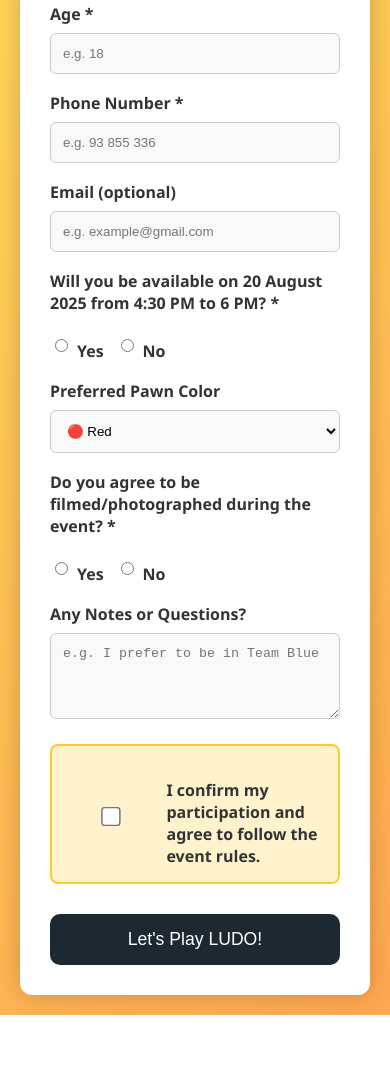
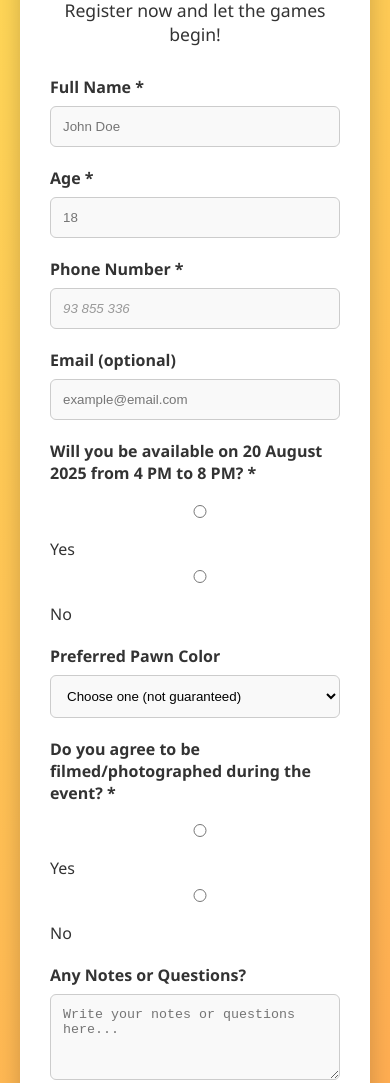
Before and after one commit to moahmedamine/ludo-registration, a plain HTML site: page index.html in a window 390 px wide. Shown: the part 427-1510 px from the top of the page. Before the commit the page ends 1442 px from the top, so only its background shows below. Drawn offline with Linux system fonts and the light colour scheme.

Commit message:
Update index.html

```diff
--- a/index.html
+++ b/index.html
@@ -2,71 +2,160 @@
 <html lang="en">
 <head>
   <meta charset="UTF-8" />
-  <meta name="viewport" content="width=device-width, initial-scale=1.0"/>
+  <meta name="viewport" content="width=device-width, initial-scale=1" />
   <title>LUDO Real Life - Registration Form</title>
   <style>
-    @keyframes slideIn { 0%{transform:translateY(-50px);opacity:0} 100%{transform:translateY(0);opacity:1} }
-    body { font-family:'Segoe UI', Tahoma, Geneva, Verdana, sans-serif; background: linear-gradient(135deg,#ffe259,#ffa751); margin:0; padding:20px; animation:slideIn 1s ease-out; }
-    .container { max-width:800px; background:#fff; margin:auto; padding:30px; box-shadow:0 0 25px rgba(0,0,0,0.2); border-radius:12px; animation:slideIn 1.2s ease-out; }
-    .logo-container { text-align:center; margin-bottom:20px; }
-    .logo-container img { max-width:120px; border-radius:15px; box-shadow:0 5px 15px rgba(0,0,0,0.2); }
-    h1 { color:#e63946; text-align:center; font-size:2.2em; margin-bottom:10px; }
-    p.description { text-align:center; font-size:1.05em; margin-bottom:25px; color:#333; }
-    label { display:block; margin-top:18px; font-weight:bold; color:#333; }
-    input, select, textarea { width:100%; padding:12px; margin-top:8px; border:1px solid #ccc; border-radius:6px; background:#f9f9f9; box-sizing:border-box; }
-    .radio-group { display:flex; align-items:center; gap:20px; margin-top:8px; }
-    .radio-option { display:flex; align-items:center; gap:6px; }
-    .checkbox-group { margin-top:20px; padding:15px; border-radius:8px; display:flex; align-items:center; gap:12px; transition:all .3s ease; }
-    .checkbox-group.highlight { background:#fff3cd; border:2px solid #ffca2c; }
-    .checkbox-group input[type="checkbox"] { transform:scale(1.5); cursor:pointer; }
-    .checkbox-group label { font-weight:bold; color:#333; cursor:pointer; }
-    button { background-color:#1e2831; color:white; padding:15px; margin-top:30px; border:none; width:100%; border-radius:10px; font-size:1.1em; cursor:pointer; transition:background .3s ease; }
-    button:hover { background-color:#37434f; }
-    /* small responsive tweak */
-    @media (max-width:480px) {
-      h1{font-size:1.6em}
-      .radio-group { gap:12px; flex-wrap:wrap; }
+    @keyframes slideIn {
+      0% { transform: translateY(-50px); opacity: 0; }
+      100% { transform: translateY(0); opacity: 1; }
+    }
+    body {
+      font-family: 'Segoe UI', Tahoma, Geneva, Verdana, sans-serif;
+      background: linear-gradient(135deg, #ffe259, #ffa751);
+      margin: 0;
+      padding: 20px;
+      animation: slideIn 1s ease-out;
+    }
+    .container {
+      max-width: 800px;
+      background: #fff;
+      margin: auto;
+      padding: 30px;
+      box-shadow: 0 0 25px rgba(0,0,0,0.2);
+      border-radius: 12px;
+      animation: slideIn 1.2s ease-out;
+    }
+    .logo-container {
+      text-align: center;
+      margin-bottom: 20px;
+    }
+    .logo-container img {
+      max-width: 120px;
+      border-radius: 15px;
+      box-shadow: 0 5px 15px rgba(0,0,0,0.2);
+    }
+    h1 {
+      color: #e63946;
+      text-align: center;
+      font-size: 2.5em;
+      margin-bottom: 10px;
+    }
+    p.description {
+      text-align: center;
+      font-size: 1.1em;
+      margin-bottom: 30px;
+      color: #333;
+    }
+    label {
+      display: block;
+      margin-top: 20px;
+      font-weight: bold;
+      color: #333;
+    }
+    input, select, textarea {
+      width: 100%;
+      padding: 12px;
+      margin-top: 8px;
+      border: 1px solid #ccc;
+      border-radius: 6px;
+      background: #f9f9f9;
+      box-sizing: border-box;
+    }
+    .radio-group, .checkbox-group {
+      margin-top: 10px;
+    }
+    .radio-group input, .checkbox-group input {
+      margin-right: 10px;
+      vertical-align: middle;
+    }
+    .radio-group label, .checkbox-group label {
+      display: inline-block;
+      margin-right: 20px;
+      vertical-align: middle;
+      font-weight: normal;
+      color: #333;
+    }
+    .checkbox-group label {
+      font-weight: bold;
+    }
+    /* Make the checkbox bigger and highlighted */
+    .checkbox-group input[type="checkbox"] {
+      width: 22px;
+      height: 22px;
+      cursor: pointer;
+      outline: none;
+      border: 2px solid #ffa751;
+      border-radius: 5px;
+      transition: box-shadow 0.3s ease;
+      vertical-align: middle;
+    }
+    .checkbox-group input[type="checkbox"]:not(:checked) {
+      box-shadow: 0 0 8px 3px #ffecb3;
+      background-color: #fff8dc;
+    }
+    .checkbox-group input[type="checkbox"]:checked {
+      box-shadow: none;
+      background-color: #ffa751;
+      border-color: #e68a00;
+    }
+    button {
+      background-color: #1e2831;
+      color: white;
+      padding: 15px;
+      margin-top: 30px;
+      border: none;
+      width: 100%;
+      border-radius: 10px;
+      font-size: 1.3em;
+      cursor: pointer;
+      transition: background 0.3s ease;
+    }
+    button:hover {
+      background-color: #37434f;
+    }
+    /* Placeholder examples */
+    input#phone::placeholder {
+      color: #999;
+      font-style: italic;
     }
   </style>
 </head>
 <body>
   <div class="container">
     <div class="logo-container">
-      <!-- replace the src with your real logo filename -->
-      <img src="ludoooooooooo.png" alt="Ludo Logo">
+      <img src="ludoooooooooo.png" alt="Ludo Logo" />
     </div>
+    <h1 class="animated-title">🎲 LUDO REAL LIFE</h1>
+    <p class="description">
+      Join the ultimate outdoor LUDO challenge on <strong>20 August 2025</strong>!<br />
+      Only 20 players will enter – real dice, real game board, real fun. Register now and let the games begin!
+    </p>
 
-    <h1 class="animated-title">🎲 LUDO REAL LIFE</h1>
-    <p class="description">Join the outdoor LUDO challenge on <strong>20 August 2025</strong>! LETS GOOO (˶˃ ᵕ ˂˶) — register now.</p>
-
-    <!-- important: action -> success.html -->
-    <form action="success.html" method="GET" novalidate>
+    <form id="registrationForm">
       <label for="fullname">Full Name *</label>
-      <input type="text" id="fullname" name="fullname" placeholder="e.g. Mohamed Amine Ben Taher" required>
+      <input type="text" id="fullname" name="fullname" required placeholder="John Doe" />
 
       <label for="age">Age *</label>
-      <input type="number" id="age" name="age" min="13" placeholder="e.g. 18" required>
+      <input type="number" id="age" name="age" min="13" required placeholder="18" />
 
       <label for="phone">Phone Number *</label>
-      <input type="tel" id="phone" name="phone" placeholder="e.g. 93 855 336" required>
+      <input type="tel" id="phone" name="phone" required placeholder="93 855 336" pattern="[0-9\s]+" title="Please enter your phone number like 93 855 336" />
 
       <label for="email">Email (optional)</label>
-      <input type="email" id="email" name="email" placeholder="e.g. example@gmail.com">
+      <input type="email" id="email" name="email" placeholder="example@email.com" />
 
-      <label>Will you be available on 20 August 2025 from 4:30 PM to 6 PM? *</label>
+      <label>Will you be available on 20 August 2025 from 4 PM to 8 PM? *</label>
       <div class="radio-group">
-        <div class="radio-option">
-          <input type="radio" id="availableYes" name="availability" value="yes" required>
-          <label for="availableYes">Yes</label>
-        </div>
-        <div class="radio-option">
-          <input type="radio" id="availableNo" name="availability" value="no">
-          <label for="availableNo">No</label>
-        </div>
+        <input type="radio" id="availableYes" name="availability" value="yes" required />
+        <label for="availableYes">Yes</label>
+
+        <input type="radio" id="availableNo" name="availability" value="no" />
+        <label for="availableNo">No</label>
       </div>
 
       <label>Preferred Pawn Color</label>
       <select name="color">
+        <option value="">Choose one (not guaranteed)</option>
         <option value="red">🔴 Red</option>
         <option value="green">🟢 Green</option>
         <option value="blue">🔵 Blue</option>
@@ -75,21 +164,18 @@
 
       <label>Do you agree to be filmed/photographed during the event? *</label>
       <div class="radio-group">
-        <div class="radio-option">
-          <input type="radio" id="mediaYes" name="media" value="yes" required>
-          <label for="mediaYes">Yes</label>
-        </div>
-        <div class="radio-option">
-          <input type="radio" id="mediaNo" name="media" value="no">
-          <label for="mediaNo">No</label>
-        </div>
+        <input type="radio" id="mediaYes" name="media" value="yes" required />
+        <label for="mediaYes">Yes</label>
+
+        <input type="radio" id="mediaNo" name="media" value="no" />
+        <label for="mediaNo">No</label>
       </div>
 
       <label for="notes">Any Notes or Questions?</label>
-      <textarea id="notes" name="notes" rows="4" placeholder="e.g. I prefer to be in Team Blue"></textarea>
+      <textarea id="notes" name="notes" rows="4" placeholder="Write your notes or questions here..."></textarea>
 
-      <div class="checkbox-group highlight" id="confirmBox">
-        <input type="checkbox" id="confirm" name="confirm" required>
+      <div class="checkbox-group">
+        <input type="checkbox" id="confirm" name="confirm" required />
         <label for="confirm">I confirm my participation and agree to follow the event rules.</label>
       </div>
 
@@ -98,34 +184,31 @@
   </div>
 
   <script>
-    // highlight toggling for the confirm box
-    const confirmCheckbox = document.getElementById('confirm');
-    const confirmBox = document.getElementById('confirmBox');
-    // initial highlight state
-    function updateHighlight() {
-      if (confirmCheckbox.checked) {
-        confirmBox.classList.remove('highlight');
-      } else {
-        confirmBox.classList.add('highlight');
-      }
-    }
-    // set initial status on load
-    updateHighlight();
-    // listen for changes
-    confirmCheckbox.addEventListener('change', updateHighlight);
+    const form = document.getElementById('registrationForm');
 
-    // (optional) simple client-side validation: show message if submit attempted without checking box
-    const form = document.querySelector('form');
-    form.addEventListener('submit', (e) => {
-      // HTML5 required attributes will handle most checks, but we ensure checkbox is checked
-      if (!confirmCheckbox.checked) {
-        e.preventDefault();
-        confirmBox.classList.add('highlight');
-        confirmBox.scrollIntoView({behavior:'smooth', block:'center'});
-        alert('Please confirm your participation by checking the box.');
-      }
-      // if okay, the form will navigate to success.html
-    }, false);
+    form.addEventListener('submit', function(event) {
+      event.preventDefault();
+
+      const formData = new FormData(form);
+
+      fetch('https://script.google.com/macros/s/AKfycbyNE3TL_Dl114yWjECIjP4h71bOx_kR4JhYC3JKvydW27By1i2DWm-2OvtDHu8BK9MHDQ/exec', {
+        method: 'POST',
+        body: formData
+      })
+      .then(response => response.json())
+      .then(data => {
+        if(data.result === 'success') {
+          window.location.href = 'success.html';
+        } else {
+          alert('Oops! There was an error submitting your form. Please try again.');
+          console.error(data.error);
+        }
+      })
+      .catch(error => {
+        alert('Network error. Please check your internet connection and try again.');
+        console.error(error);
+      });
+    });
   </script>
 </body>
 </html>
```
